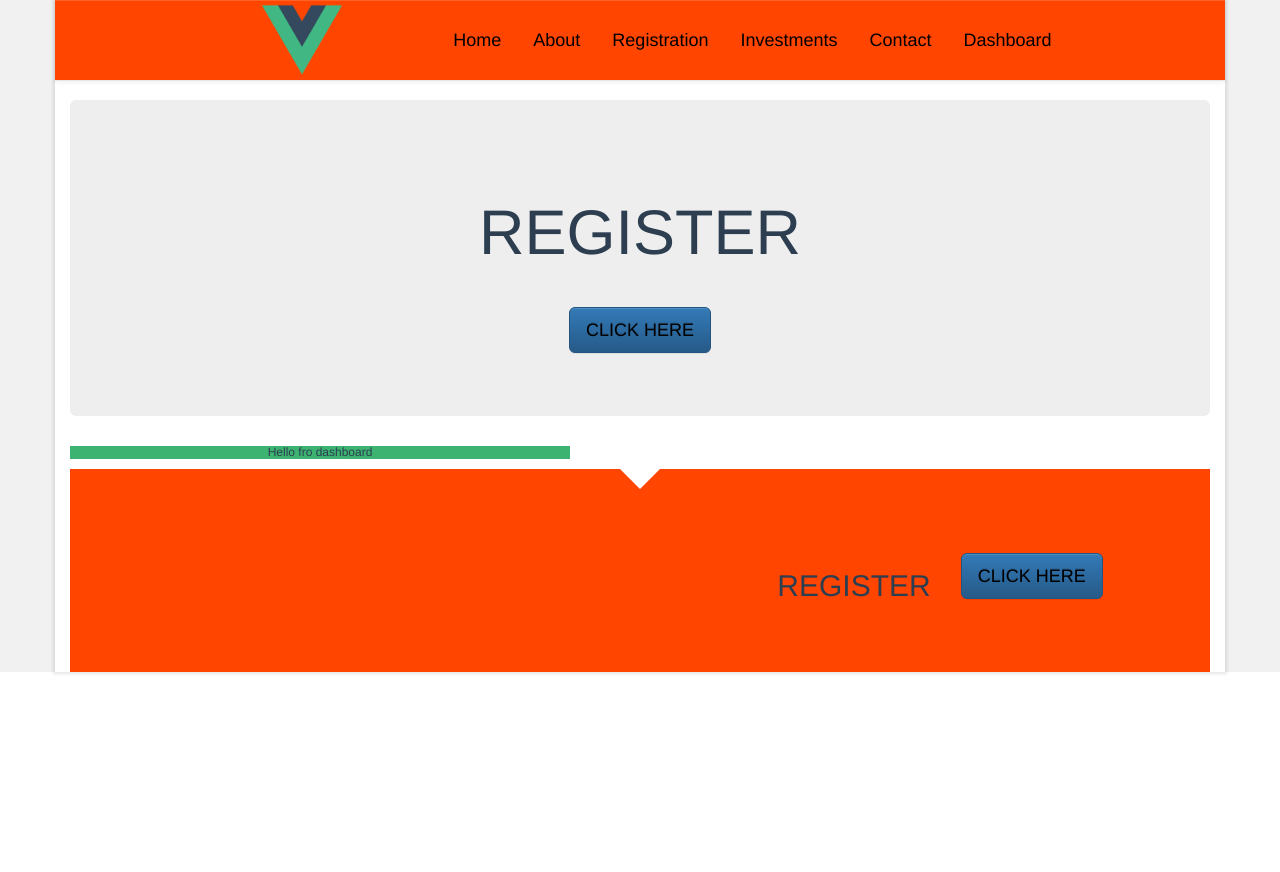
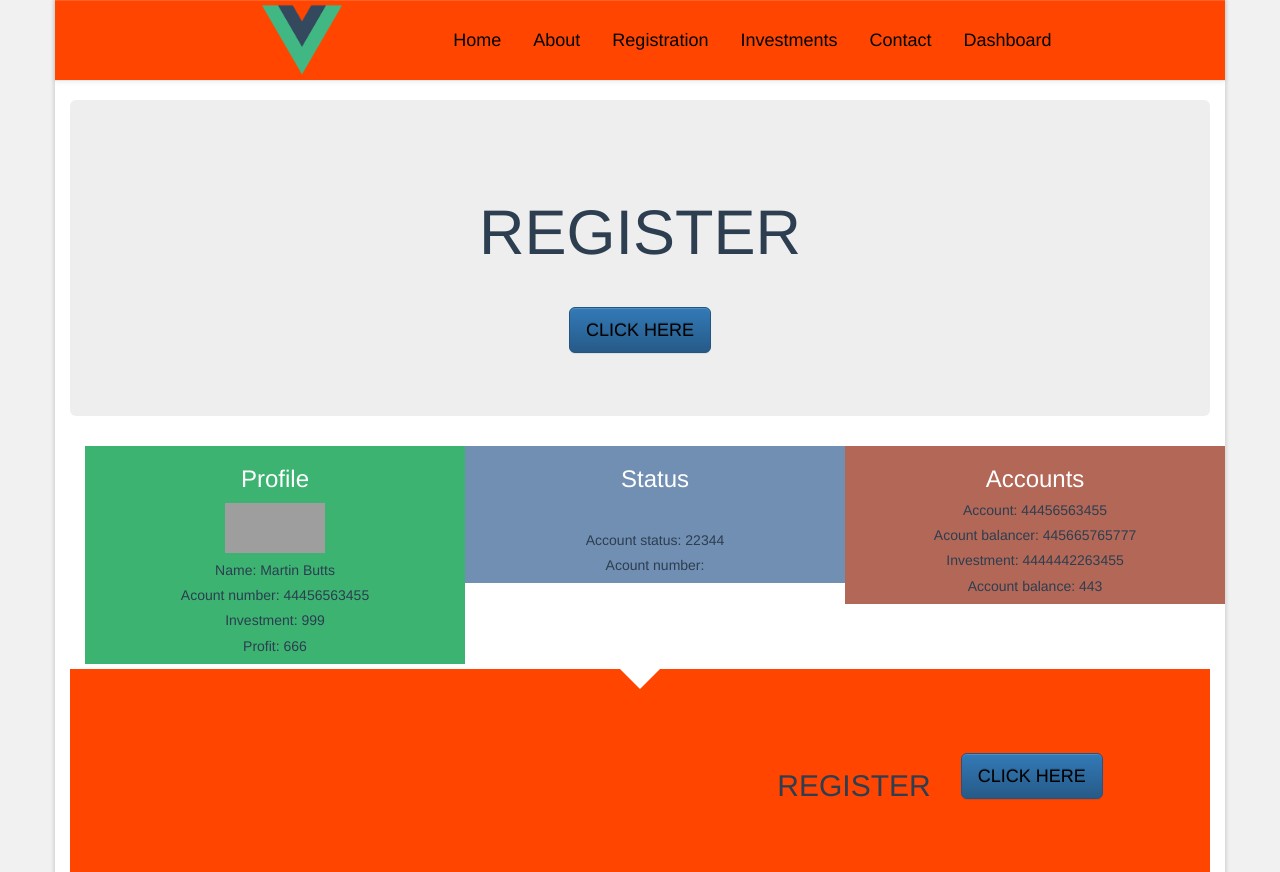
Before and after one commit to pmh-industries/finapp, a Vue app: page /dashboard in a window 1280 px wide. Before the commit the page ends 800 px from the top, so only its background shows below. Built offline with nearby package versions, Linux system fonts and the light colour scheme; grey boxes are pictures that could not be loaded.

Commit message:
data flows

```diff
--- a/db.js
+++ b/db.js
@@ -29,7 +29,7 @@ const clients = {
   client4: {
     name:'Eugene',
     image: 'http://lorempixel.com/200/100/sports/4/',
-    account: 0123456,
+    account: 123456,
     investment: 996,
     profit: 669,
     status: 'active',
@@ -37,4 +37,4 @@ const clients = {
   },
   }
 
-export default burgers;
+export default clients;
--- a/src/components/dashboard/Dashboard.vue
+++ b/src/components/dashboard/Dashboard.vue
@@ -1,21 +1,123 @@
+
 <template lang="html">
-<div id="r">
 
-    <h6>Hello fro dashboard</h6>
+<div class="container">
+  <section class="col-xs-4 one">
+
+    <h3 class="dashTitle">Profile</h3>
+    <img v-bind:src="client.image" />
+    <br />
+    <h5>
+      Name:
+    <span>{{client.name +  " " + client.surname}}</span>
+      </h5>
+    <h5>
+      Acount number:
+    <span>{{accounts.number1}}</span>
+    </h5>
+    <h5>
+      Investment:
+    <span>{{client.investment }}</span>
+    </h5>
+    <h5>
+      Profit:
+    <span>{{client.profit}}</span>
+    </h5>
+  </section>
+
+
+  <section class="col-xs-4 two">
+    <h3 class="dashTitle">Status</h3>
+    <br />
+    <h5>
+      Account status:
+    <span>{{status.accountStatus}}</span>
+      </h5>
+    <h5>
+      Acount number:
+    <span>{{total}}</span>
+    </h5>
+  </section>
+
+  <section class="col-xs-4 three">
+
+    <h3 class="dashTitle">Accounts</h3>
+    <h5>
+      Account:
+
+    <span>{{accounts.number1}}</span>
+      </h5>
+    <h5>
+      Acount balancer:
+    <span>{{accounts.number2}}</span>
+    </h5>
+    <h5>
+      Investment:
+    <span>{{accounts.number3}}</span>
+    </h5>
+    <h5>
+      Account balance:
+    <span>{{accounts.balance3}}</span>
+    </h5>
+  </section>
 
 </div>
 
 </template>
 
+
 <script>
   export default {
+    data() {
+      return {
+        client: {
+          name: 'Martin',
+          surname: 'Butts',
+          image: 'http://lorempixel.com/100/50/sports/1/',
+          account: 1234567,
+          investment: 999,
+          profit: 666,
+          status: 'active',
+          price: 7.50
+        },
+        status: {
+          accountStatus:22344,
+          widthdraw:200,
+          balance: 22144,
+          investment: 998,
+          profit: 667,
+          price:6.50
+        },
+        accounts: {
+          number1:44456563455,
+          balance1: 33455,
+          number2:445665765777,
+          balance2: 4434234,
+          number3:4444442263455,
+          balance3:443,
+          number4:4456534345777,
+          balance4:5522
+        },
+      }
+    }
   }
 </script>
 
 <style lang="css">
-  #r {
+
+  section.col-xs-4.one{
     background: mediumseagreen;
-    width:500px;
-
+    margin-bottom:5px;
+  }
+  section.col-xs-4.two {
+    background: #718fb3;
+    margin-bottom:5px;
+  }
+  section.col-xs-4.three {
+    background: #b36757;
+    margin-bottom:5px;
+  }
+  .dashTitle {
+    color: white;
   }
 </style>
--- a/src/components/layout/About.vue
+++ b/src/components/layout/About.vue
@@ -1,3 +1,4 @@
+
 <template lang="html">
   <div>
     <h1>This is About</h1>
--- a/src/main.js
+++ b/src/main.js
@@ -11,4 +11,4 @@ new Vue({
   router,
   template: '<App/>',
   components: { App }
-})
+},)
```
Also changed, not shown: src/components/img/martin.jpg (added).
